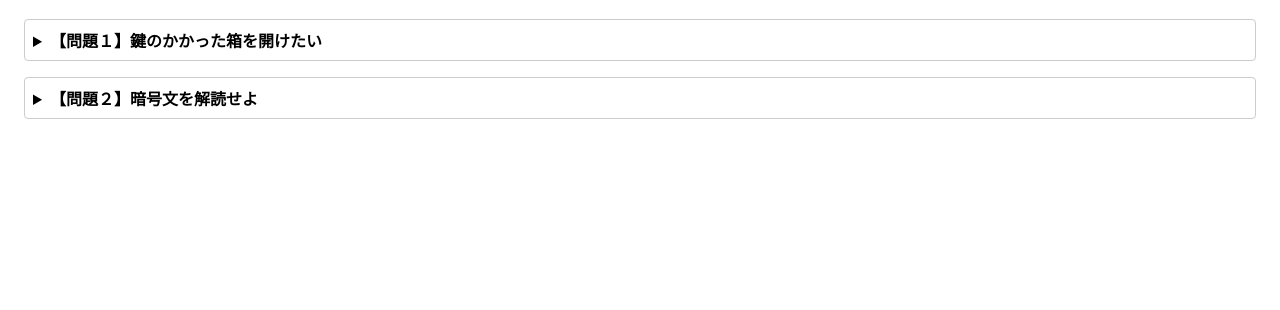
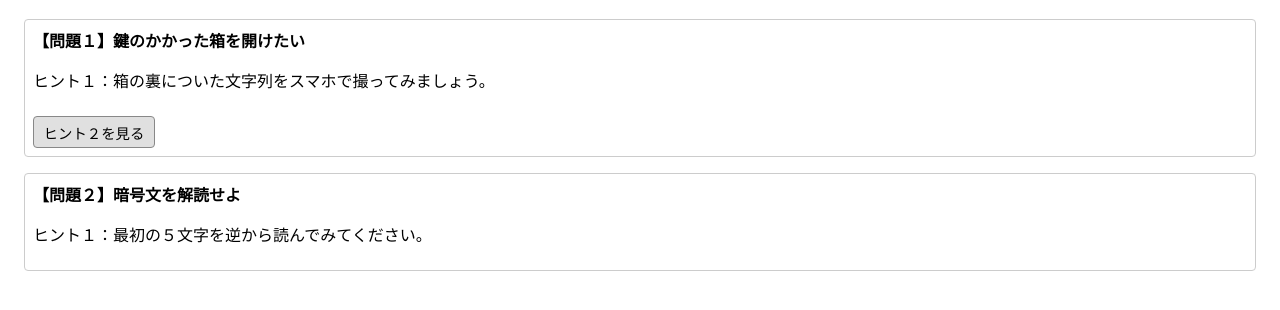
Before and after one commit to syukurimu1729/hintpage, a plain HTML site: page index.html in a window 1280 px wide. Shown: the part 94-404 px from the top of the page. Drawn offline with Linux system fonts and the light colour scheme.

Commit message:
'toggleTest'

```diff
--- a/index.html
+++ b/index.html
@@ -2,29 +2,58 @@
 <!DOCTYPE html>
 <html lang="ja">
 <head>
-  <meta charset="UTF-8">
-  <meta name="viewport" content="width=device-width,initial-scale=1">
+  <meta charset="UTF-8" />
+  <meta name="viewport" content="width=device-width,initial-scale=1" />
   <title>脱出ゲーム ヒント一覧</title>
   <style>
     body { font-family: sans-serif; padding: 1rem; }
-    details { margin-bottom: 1rem; border: 1px solid #ccc; border-radius: 4px; padding: 0.5rem; }
-    summary { font-weight: bold; cursor: pointer; }
+    .hint { margin-bottom: 1rem; border: 1px solid #ccc; border-radius: 4px; padding: 0.5rem; }
+    .hint-title { font-weight: bold; cursor: pointer; }
+    .hidden-hint { display: none; margin-top: 0.5rem; padding: 0.5rem; background: #f9f9f9; border: 1px dashed #aaa; }
+    .showing { display: block; }
+    .hint-button {
+      display: inline-block;
+      margin-top: 0.5rem;
+      padding: 0.3rem 0.6rem;
+      font-size: 0.9rem;
+      border: 1px solid #888;
+      border-radius: 4px;
+      background: #e0e0e0;
+      cursor: pointer;
+    }
   </style>
 </head>
 <body>
   <h1>ヒント一覧</h1>
-  <details>
-    <summary>【問題１】鍵のかかった箱を開けたい</summary>
+
+  <div class="hint">
+    <div class="hint-title">【問題１】鍵のかかった箱を開けたい</div>
     <p>ヒント１：箱の裏についた文字列をスマホで撮ってみましょう。</p>
-    <p>ヒント２：撮った写真を反転させると……？</p>
-    <details>
-        <summary>ヒント2も見る</summary>
-        <p>ヒント２：猫ですｙですｙ</p>
-    </details>
-  </details>
-  <details>
-    <summary>【問題２】暗号文を解読せよ</summary>
+
+    <!-- ヒント2用のボタン -->
+    <div id="hint2-toggle" class="hint-button">ヒント２を見る</div>
+    <!-- 最初は隠しておく -->
+    <div id="hint2-text" class="hidden-hint">
+      ヒント２：撮った写真を反転させると……？
+    </div>
+  </div>
+
+  <div class="hint">
+    <div class="hint-title">【問題２】暗号文を解読せよ</div>
     <p>ヒント１：最初の５文字を逆から読んでみてください。</p>
-  </details>
+  </div>
+
+  <script>
+    // ヒント2の要素を取得
+    const btn2 = document.getElementById('hint2-toggle');
+    const text2 = document.getElementById('hint2-text');
+
+    // クリックで表示／非表示をトグル
+    btn2.addEventListener('click', () => {
+      const isShowing = text2.classList.toggle('showing');
+      // ボタン文言も切り替え
+      btn2.textContent = isShowing ? 'ヒント２を隠す' : 'ヒント２を見る';
+    });
+  </script>
 </body>
 </html>
```
